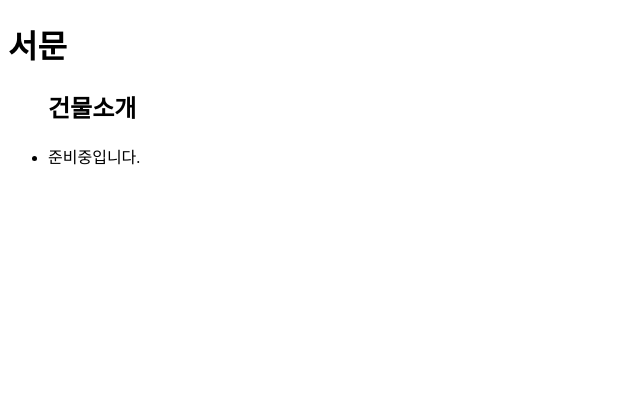
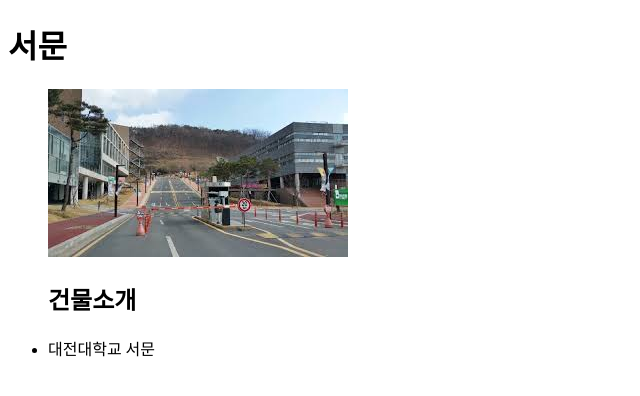
Before and after one commit to yundonghyeon/yundonghyeon.github.io, a plain HTML site: page 20190404/DJU_Campus_Map28.html in a window 1280 px wide. Shown: the whole page, without its empty margins (0-640 px from the left). Drawn offline with Linux system fonts and the light colour scheme.

Commit message:
Update DJU_Campus_Map28.html

```diff
--- a/20190404/DJU_Campus_Map28.html
+++ b/20190404/DJU_Campus_Map28.html
@@ -6,11 +6,13 @@
   <title>서문</title></head>
 <body>
   <h1 id="aList">서문</h1>
-
+    <figure>
+    <img src="서문.jpg"alt=""/><br/>
+</figure>
   <ul>
     <h2>건물소개 </h2>
 
-        <li>준비중입니다.</li>
+        <li>대전대학교 서문</li>
 
   </ul>
 </body>
```
